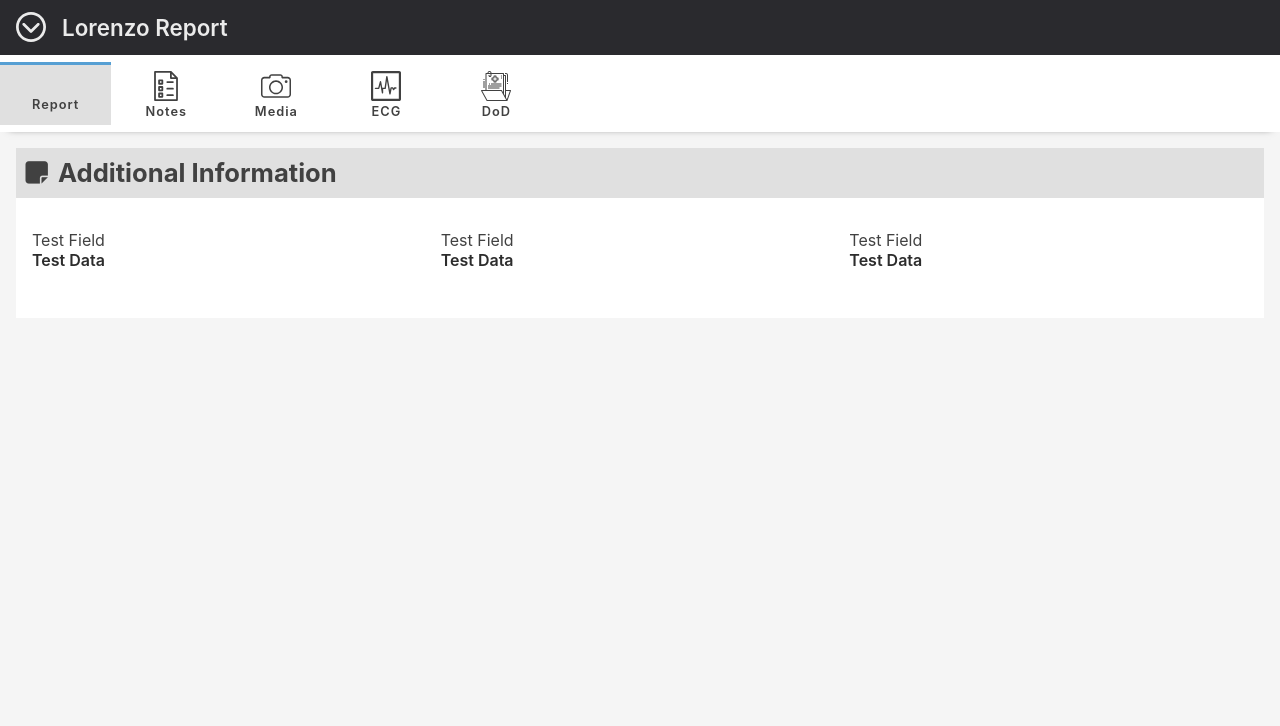
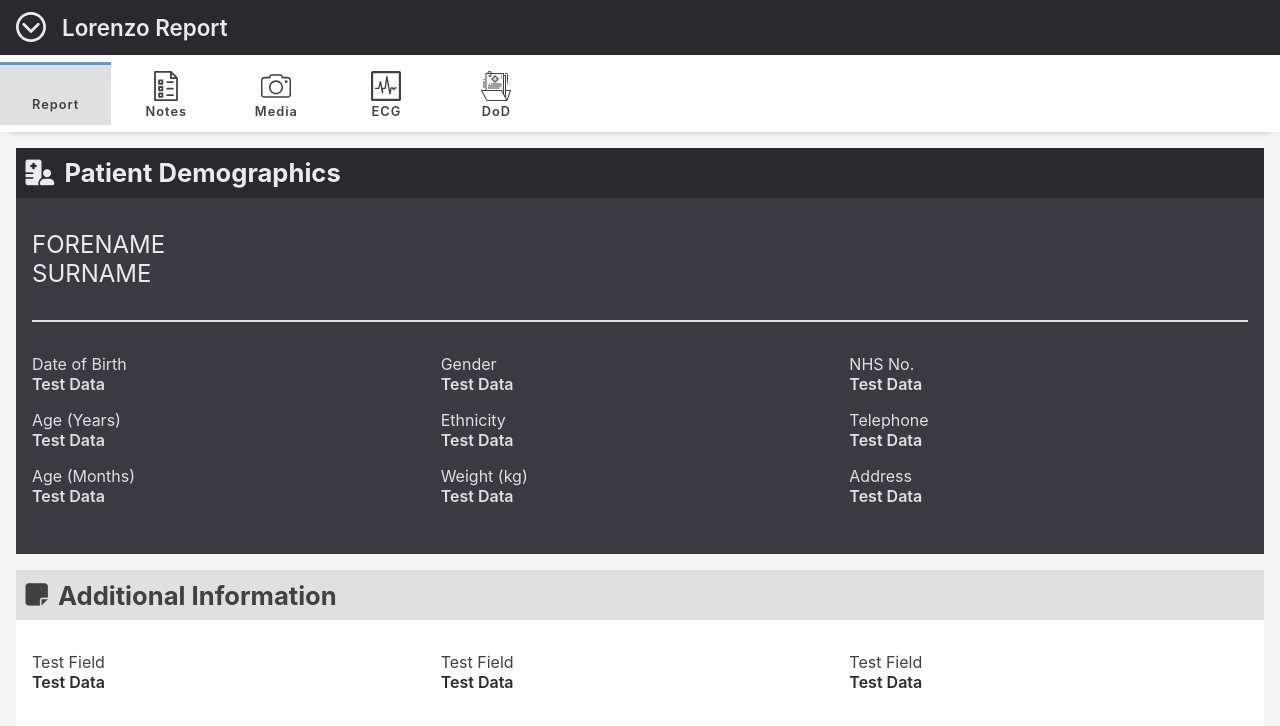
Before and after one commit to riz-l/ie-report, a React (Create React App) app: page / in a window 1280 px wide. Shown: the top 726 px of the page. Built offline with nearby package versions, Linux system fonts and the light colour scheme; some icons are missing.

Commit message:
IEREP-48: Added PatientTile component

```diff
--- /dev/null
+++ b/src/components/PatientTile/PatientTile.component.jsx
@@ -0,0 +1,67 @@
+// Import: Dependencies
+import React from "react";
+
+// Import: Elements
+import {
+  ColumnOne,
+  ColumnTwo,
+  ColumnThree,
+  Container,
+  Grid,
+  Heading,
+  HorizontalRule,
+  PatientHeading,
+  Render,
+  Section,
+} from "./PatientTile.elements";
+
+// Import: Components
+import { FieldData, HeadingPrimary, ReportContainer } from "../index";
+
+// Component: PatientTile
+export default function PatientTile() {
+  return (
+    <Container>
+      <Section>
+        <Heading>
+          <HeadingPrimary
+            icon="fas fa-hospital-user"
+            text="Patient Demographics"
+            padding="0.6rem"
+          />
+        </Heading>
+
+        <ReportContainer>
+          <Render>
+            <PatientHeading>
+              <h2>Forename</h2>
+              <h2>Surname</h2>
+            </PatientHeading>
+
+            <HorizontalRule />
+
+            <Grid>
+              <ColumnOne>
+                <FieldData field="Date of Birth" data="Test Data" />
+                <FieldData field="Age (Years)" data="Test Data" />
+                <FieldData field="Age (Months)" data="Test Data" />
+              </ColumnOne>
+
+              <ColumnTwo>
+                <FieldData field="Gender" data="Test Data" />
+                <FieldData field="Ethnicity" data="Test Data" />
+                <FieldData field="Weight (kg)" data="Test Data" />
+              </ColumnTwo>
+
+              <ColumnThree>
+                <FieldData field="NHS No." data="Test Data" />
+                <FieldData field="Telephone" data="Test Data" />
+                <FieldData field="Address" data="Test Data" />
+              </ColumnThree>
+            </Grid>
+          </Render>
+        </ReportContainer>
+      </Section>
+    </Container>
+  );
+}
--- /dev/null
+++ b/src/components/PatientTile/PatientTile.elements.js
@@ -0,0 +1,124 @@
+// Import: Dependencies
+import styled from "styled-components/macro";
+
+// Element: Container
+export const Container = styled.div`
+  margin: 1rem;
+`;
+
+// Element: Section
+export const Section = styled.section`
+  background: #3a3a40;
+  margin-bottom: 1rem;
+`;
+
+// Element: Render
+export const Render = styled.div`
+  padding-top: 1rem;
+  padding-bottom: 1rem;
+  padding-left: 0;
+  padding-right: 0;
+`;
+
+// Element: PatientHeading
+export const PatientHeading = styled.div`
+  & h2 {
+    color: #ebebeb;
+    font-weight: 400;
+    text-transform: uppercase;
+
+    &:nth-child(2) {
+      padding-bottom: 1rem;
+    }
+  }
+`;
+
+// Element: HorizontalRule
+export const HorizontalRule = styled.hr`
+  border: 1px solid #e0e0e0;
+  margin-top: 1rem;
+  margin-bottom: 2rem;
+`;
+
+// Element: Grid
+export const Grid = styled.div`
+  display: -ms-grid;
+  display: grid;
+  grid-gap: 10px;
+  -ms-grid-columns: 1fr 1fr 1fr;
+  grid-template-columns: 1fr 1fr 1fr;
+  height: 100%;
+  width: 100%;
+
+  & span {
+    color: #e0e0e0;
+  }
+`;
+
+// Element: ColumnOne
+export const ColumnOne = styled.div`
+  -webkit-box-align: flex-start;
+  -ms-flex-align: flex-start;
+  align-items: flex-start;
+  display: -webkit-box;
+  display: -ms-flexbox;
+  display: flex;
+  flex-direction: column;
+  -ms-grid-column: 1;
+  grid-column: 1;
+  height: 100%;
+  -webkit-box-pack: flex-start;
+  -ms-flex-pack: flex-start;
+  justify-content: flex-start;
+  width: 100%;
+`;
+
+// Element: ColumnTwo
+export const ColumnTwo = styled.div`
+  -webkit-box-align: flex-start;
+  -ms-flex-align: flex-start;
+  align-items: flex-start;
+  display: -webkit-box;
+  display: -ms-flexbox;
+  display: flex;
+  flex-direction: column;
+  -ms-grid-column: 2;
+  grid-column: 2;
+  height: 100%;
+  -webkit-box-pack: flex-start;
+  -ms-flex-pack: flex-start;
+  justify-content: flex-start;
+  width: 100%;
+`;
+
+// Element: ColumnThree
+export const ColumnThree = styled.div`
+  -webkit-box-align: flex-start;
+  -ms-flex-align: flex-start;
+  align-items: flex-start;
+  display: -webkit-box;
+  display: -ms-flexbox;
+  display: flex;
+  flex-direction: column;
+  -ms-grid-column: 3;
+  grid-column: 3;
+  height: 100%;
+  -webkit-box-pack: flex-start;
+  -ms-flex-pack: flex-start;
+  justify-content: flex-start;
+  width: 100%;
+`;
+
+// Element: Heading
+export const Heading = styled.div`
+  background: #2a2a2e;
+  width: 100%;
+
+  & i {
+    color: #ebebeb;
+  }
+
+  & h2 {
+    color: #ebebeb;
+  }
+`;
--- a/src/components/index.js
+++ b/src/components/index.js
@@ -22,6 +22,9 @@
 // Export: Loader
 export { default as Loader } from "./Loader/Loader.component";
 
+// Import: PatientTile
+export { default as PatientTile } from "./PatientTile/PatientTile.component";
+
 // Import: ReportContainer
 export { default as ReportContainer } from "./ReportContainer/ReportContainer.component";
 
--- a/src/pages/Report/Report.component.jsx
+++ b/src/pages/Report/Report.component.jsx
@@ -6,7 +6,7 @@
 import { Container, Wrapper } from "./Report.elements";
 
 // Import: Components, SubPages
-import { ReportHeader } from "../../components";
+import { PatientTile, ReportHeader } from "../../components";
 import {
   DiagnosisOfDeath,
   Ecg,
@@ -21,6 +21,8 @@
     <Container>
       <Wrapper>
         <ReportHeader />
+        <PatientTile />
+
         <Switch>
           <Route path="/" exact>
             <PatientReport />
```
